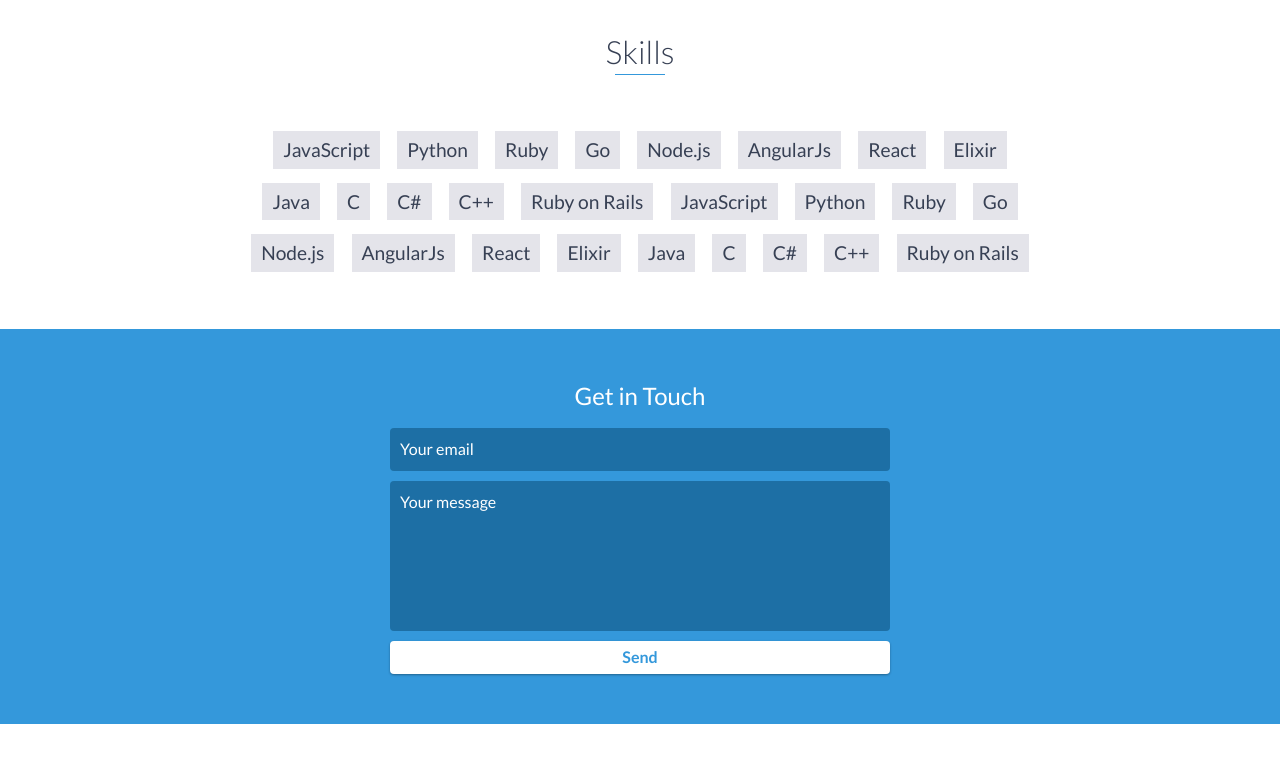
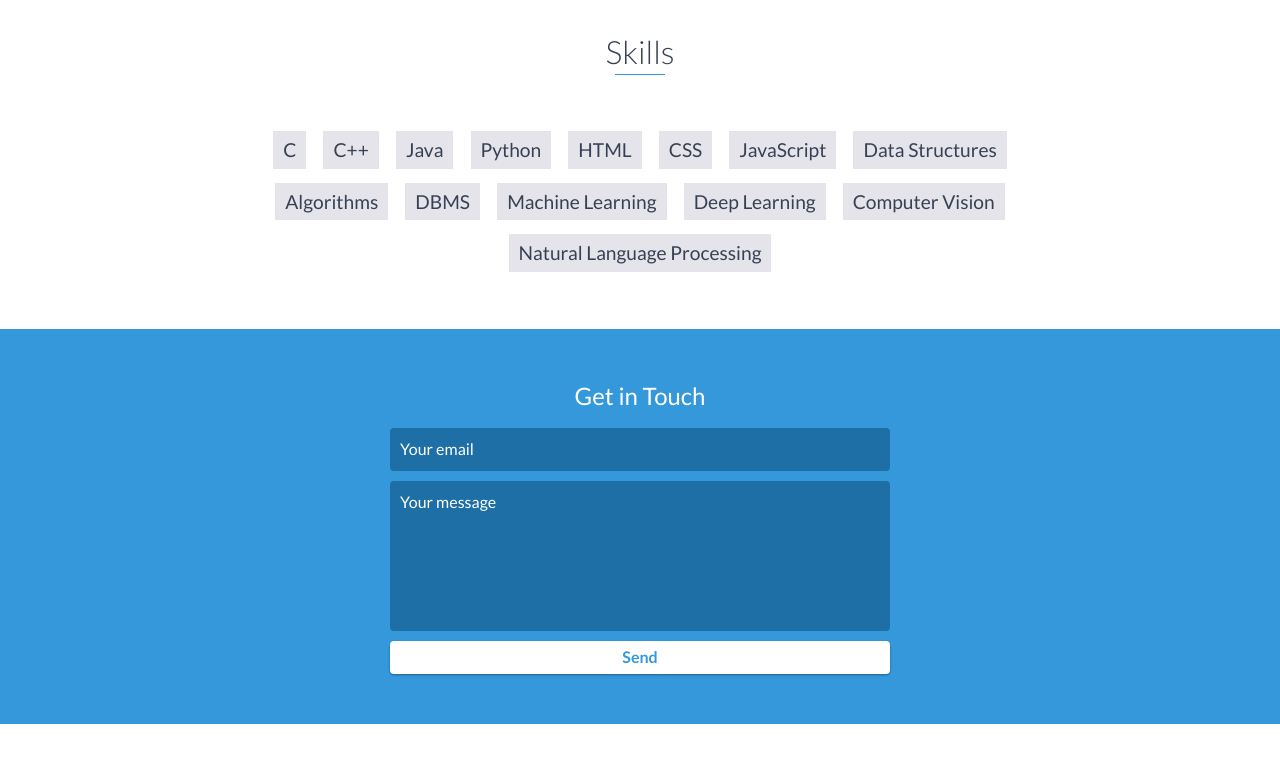
Before and after one commit to swarn4399/resume, a website: page index.html in a window 1280 px wide. Shown: the part 3660-4417 px from the top of the page. Drawn offline with nearby package versions, Linux system fonts and the light colour scheme.

Commit message:
Update index.html

```diff
--- a/index.html
+++ b/index.html
@@ -181,32 +181,20 @@
     <div id="skills">
         <h2 class="heading">Skills</h2>
         <ul>
-            <li>JavaScript</li>
-            <li>Python</li>
-            <li>Ruby</li>
-            <li>Go</li>
-            <li>Node.js</li>
-            <li>AngularJs</li>
-            <li>React</li>
-            <li>Elixir</li>
-            <li>Java</li>
-            <li>C</li>
-            <li>C#</li>
-            <li>C++</li>
-            <li>Ruby on Rails</li>
-            <li>JavaScript</li>
-            <li>Python</li>
-            <li>Ruby</li>
-            <li>Go</li>
-            <li>Node.js</li>
-            <li>AngularJs</li>
-            <li>React</li>
-            <li>Elixir</li>
-            <li>Java</li>
-            <li>C</li>
-            <li>C#</li>
-            <li>C++</li>
-            <li>Ruby on Rails</li>
+        	<li>C</li>
+	    	<li>C++</li>
+	    	<li>Java</li>
+	    	<li>Python</li>
+		<li>HTML</li>
+		<li>CSS</li>
+		<li>JavaScript</li>
+		<li>Data Structures</li>
+		<li>Algorithms</li>
+		<li>DBMS</li>
+		<li>Machine Learning</li>
+		<li>Deep Learning</li>
+		<li>Computer Vision</li>
+		<li>Natural Language Processing</li>
         </ul>
     </div>
     <!-- End #skills -->
```
